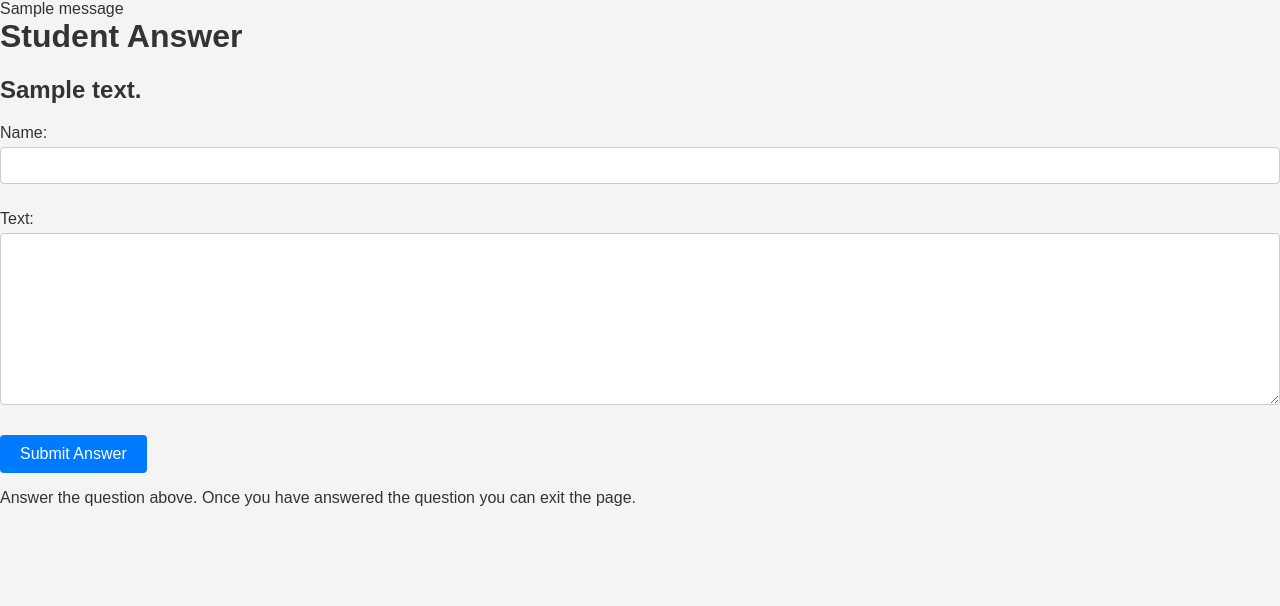
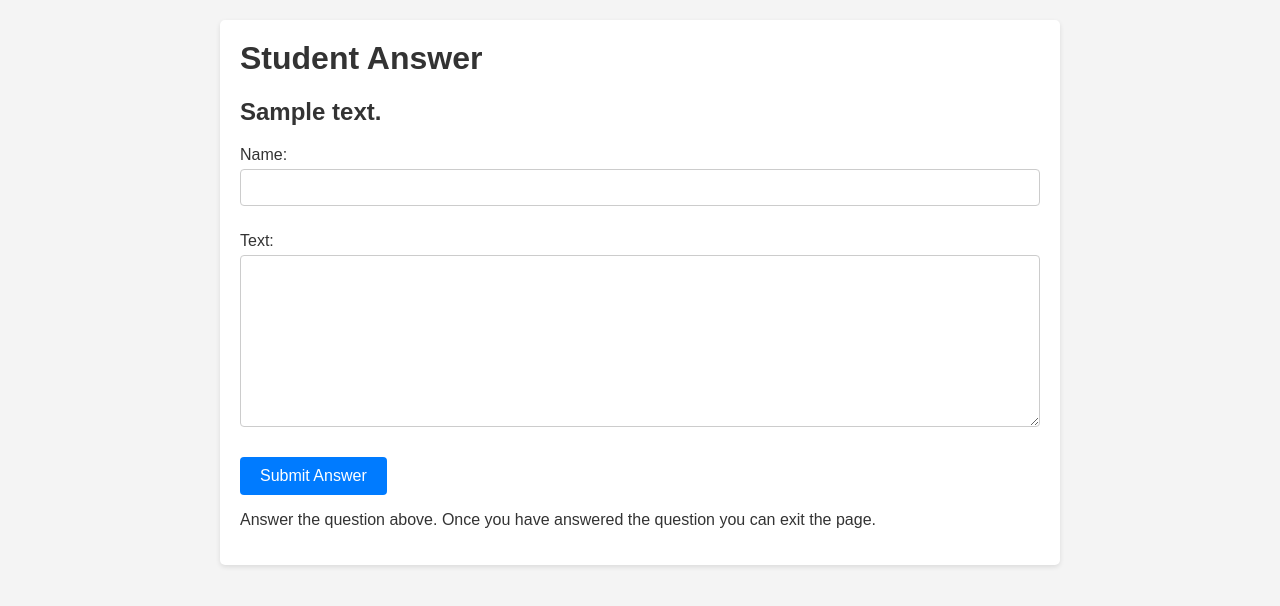
Before and after one commit to 347S24/347-final-project-group-29, a Django app: page /peer-instruction/question/1/submit/ in a window 1280 px wide. Shown: the top 606 px of the page. Run offline with Django 4.2, Linux system fonts and the light colour scheme; tables that the repository leaves empty hold one stand-in row (values such as "Sample post"); one stand-in notice (Sample message) is shown; parts of the project's set-up code (start-up, migrations or seed data) failed here and were passed over.

Commit message:
updated html student view

```diff
--- a/group_29_final/group29final/group29final/peer_instruction/templates/student_answer.html
+++ b/group_29_final/group29final/group29final/peer_instruction/templates/student_answer.html
@@ -4,6 +4,7 @@
 <!-- Once submitted take the student to a thanks for answering page -->
 <!DOCTYPE html>
 <html lang="en">
+
 <head>
     <meta charset="UTF-8">
     <title>Student Answer</title>
@@ -26,7 +27,8 @@
             box-shadow: 0 2px 5px rgba(0, 0, 0, 0.1);
         }
 
-        h1, h2 {
+        h1,
+        h2 {
             margin-top: 0;
         }
 
@@ -39,7 +41,8 @@
             margin-bottom: 5px;
         }
 
-        input[type="text"], textarea {
+        input[type="text"],
+        textarea {
             width: 100%;
             padding: 10px;
             margin-bottom: 10px;
@@ -72,12 +75,9 @@
         }
     </style>
 </head>
+
 <body>
-    {% if messages %}
-            {% for message in messages %}
-                <div>{{ message }}</div>
-            {% endfor %}
-        {% endif %}
+    <div class="container">
         <h1>Student Answer</h1>
         <h2>{{ question.text }}</h2>
         <form action="{% url 'student_answer'  question.id %}" method="post">
@@ -86,6 +86,7 @@
             <input type="submit" value="Submit Answer">
         </form>
         <p>Answer the question above. Once you have answered the question you can exit the page.</p>
+    </div>
 </body>
 
 </html>
```
Lines whose indentation alone changed are shown as unchanged.
